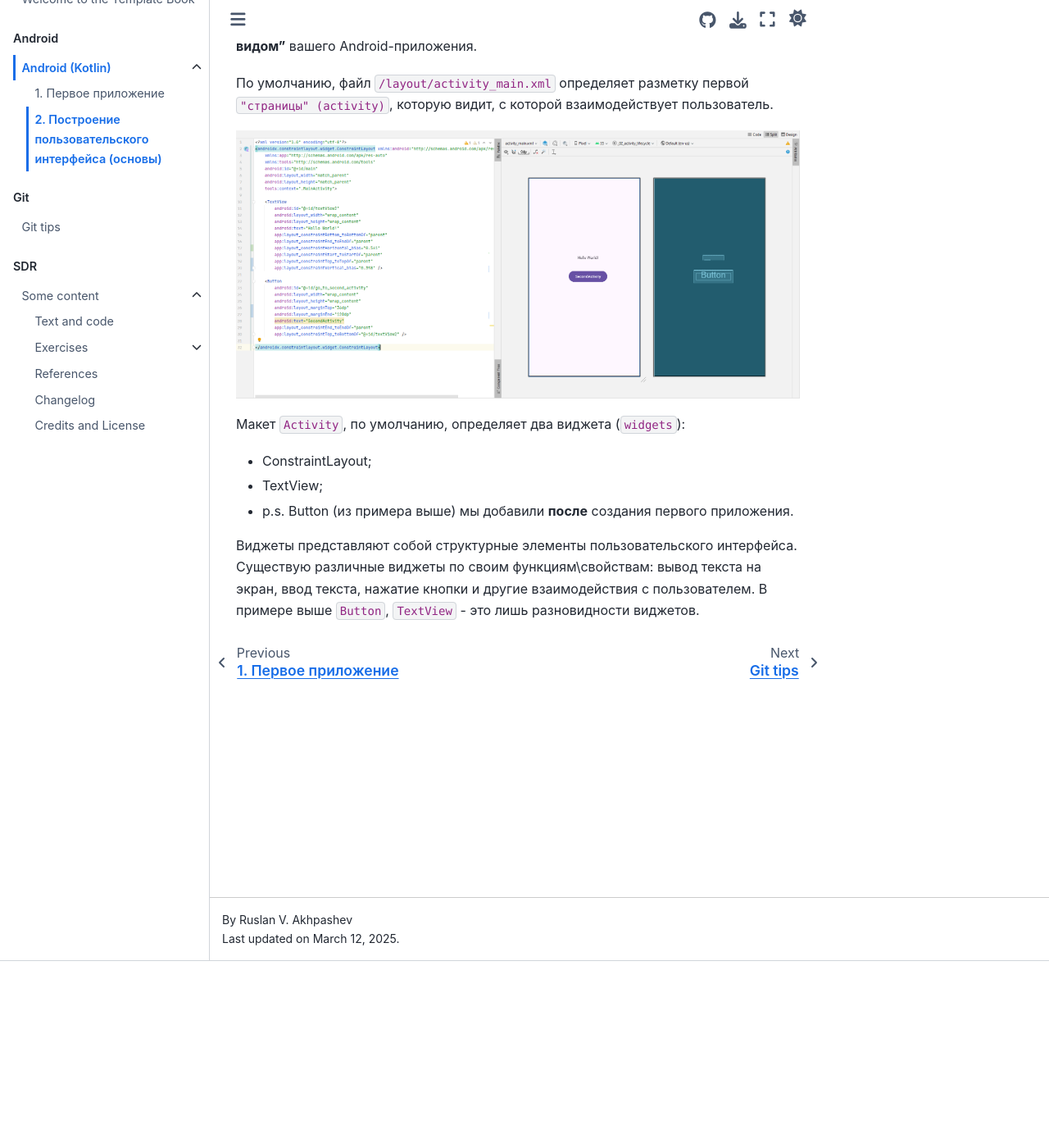
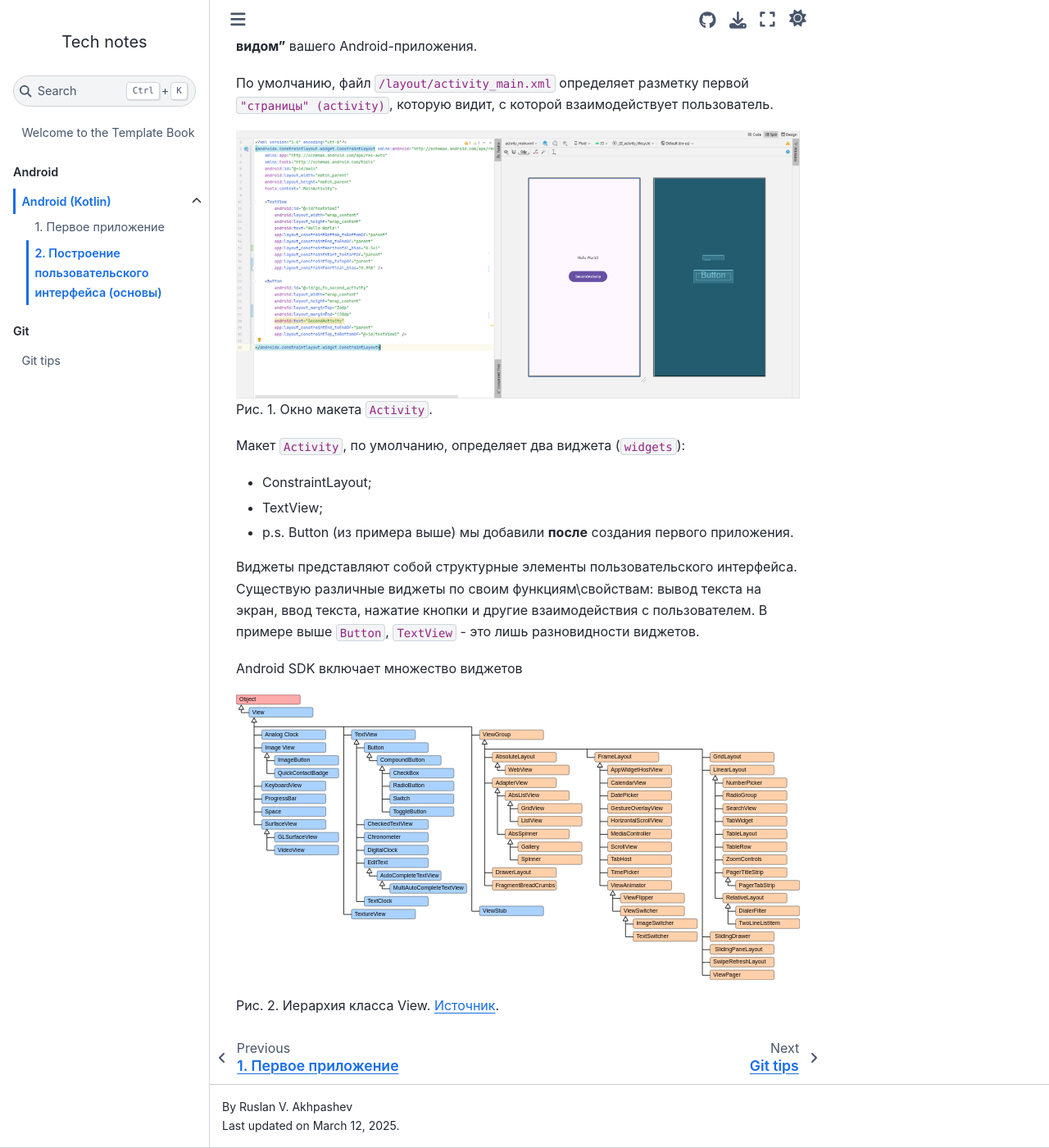
Before and after one commit to sibsutisTelecomDep/blog, a Jupyter Book: the page built from book/android/basic_02.md, in a window 1280 px wide and 1400 px high, scrolled down 228 px. Shown: the whole window at 82% size. Built offline with Jupyter Book 1.0.4 settings and Sphinx 7.4.7 and the Sphinx Book theme 1.1.4, drawn with Linux system fonts in a browser that asks for light colours; comment, search, counter and statistics services are not loaded; part of the change alters nothing that is shown.

Commit message:
table content 1

```diff
--- a/book/_toc.yml
+++ b/book/_toc.yml
@@ -16,20 +16,20 @@ parts:
       #   - file: android/basic_01.md
       #   - file: android/basic_02.md
 
-  - caption: SDR
-    chapters:
-    - file: some_content/overview.md
-      sections:
-      - file: some_content/text_and_code.ipynb
-      - file: exercises
-        sections:
-        - file: exercises/001.md
-        - file: exercises/002.md
-        - file: exercises/003.md
-        - file: exercises/004.md
-        - file: exercises/005.md
-        - file: exercises/006.md
-        - file: exercises/summary
-      - file: references.md
-      - file: changelog.md
-      - file: credits.md
+  # - caption: SDR
+  #   chapters:
+  #   - file: some_content/overview.md
+  #     sections:
+  #     - file: some_content/text_and_code.ipynb
+  #     - file: exercises
+  #       sections:
+  #       - file: exercises/001.md
+  #       - file: exercises/002.md
+  #       - file: exercises/003.md
+  #       - file: exercises/004.md
+  #       - file: exercises/005.md
+  #       - file: exercises/006.md
+  #       - file: exercises/summary
+  #     - file: references.md
+  #     - file: changelog.md
+  #     - file: credits.md
--- a/book/android/basic_02.md
+++ b/book/android/basic_02.md
@@ -4,6 +4,7 @@
 По умолчанию, файл `/layout/activity_main.xml` определяет разметку первой `"страницы" (activity)`, которую видит, с которой взаимодействует пользователь.
 
 ![alt text](https://github.com/sibsutisTelecomDep/blog/blob/main/book/figures/android/basic_01_main_xml.PNG?raw=true )
+Рис. 1. Окно макета `Activity`.
 
 Макет `Activity`, по умолчанию, определяет два виджета (`widgets`):
 - ConstraintLayout;
@@ -11,3 +12,9 @@
 - p.s. Button (из примера выше) мы добавили **после** создания первого приложения.
 
 Виджеты представляют собой структурные элементы пользовательского интерфейса. Существую различные виджеты по своим функциям\свойствам: вывод текста на экран, ввод текста, нажатие кнопки и другие взаимодействия с пользователем. В примере выше `Button`, `TextView` - это лишь разновидности виджетов.
+
+Android SDK включает множество виджетов
+
+![alt text](https://github.com/sibsutisTelecomDep/blog/blob/main/book/figures/android/android_class_hierarchy_view.svg?raw=true )
+
+Рис. 2. Иерархия класса View. [Источник](https://www.mathematik.uni-marburg.de/~thormae/lectures/graphics1/media/vectorart/android_class_hierarchy_view.svg).
```
Also changed, not shown: book/figures/android/android_class_hierarchy_view.svg (added).
